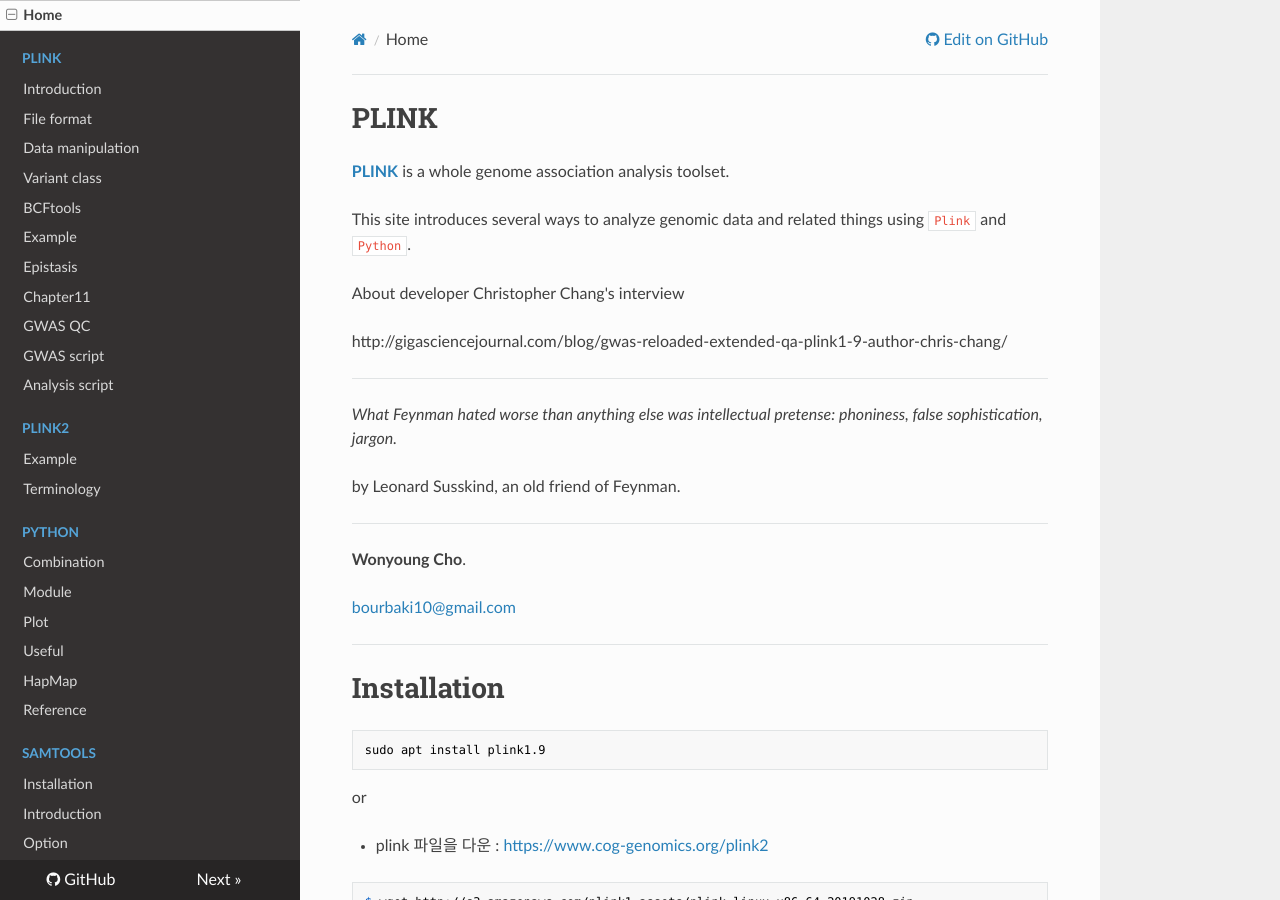
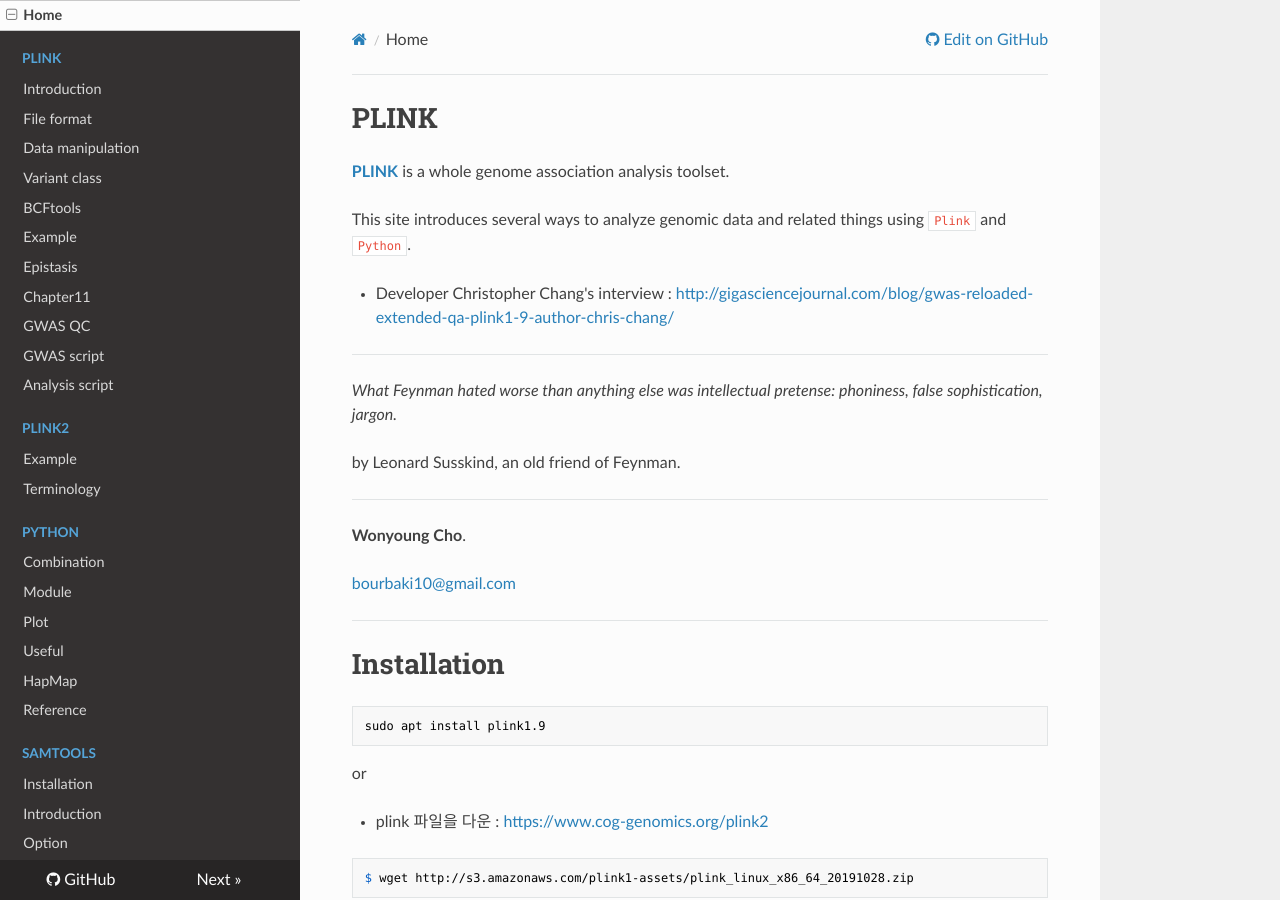
Before and after one commit to WonyoungCho/plink, an MkDocs documentation site: the page built from docs/index.md, in a window 1280 px wide and 900 px high. Built offline with MkDocs 1.6.1, drawn with Linux system fonts in a browser that asks for light colours; nearby versions of some CDN libraries; old or Windows-style settings are respelled for this version of MkDocs.

Commit message:
Update index.md

```diff
--- a/docs/index.md
+++ b/docs/index.md
@@ -4,9 +4,7 @@
 
 This site introduces several ways to analyze genomic data and related things using `Plink` and `Python`.
 
-About developer Christopher Chang's interview
-
-http://gigasciencejournal.com/blog/gwas-reloaded-extended-qa-plink1-9-author-chris-chang/
+- Developer Christopher Chang's interview : <http://gigasciencejournal.com/blog/gwas-reloaded-extended-qa-plink1-9-author-chris-chang/>
 
 ---
 *What Feynman hated worse than anything else was intellectual pretense: phoniness, false sophistication, jargon.*
```
